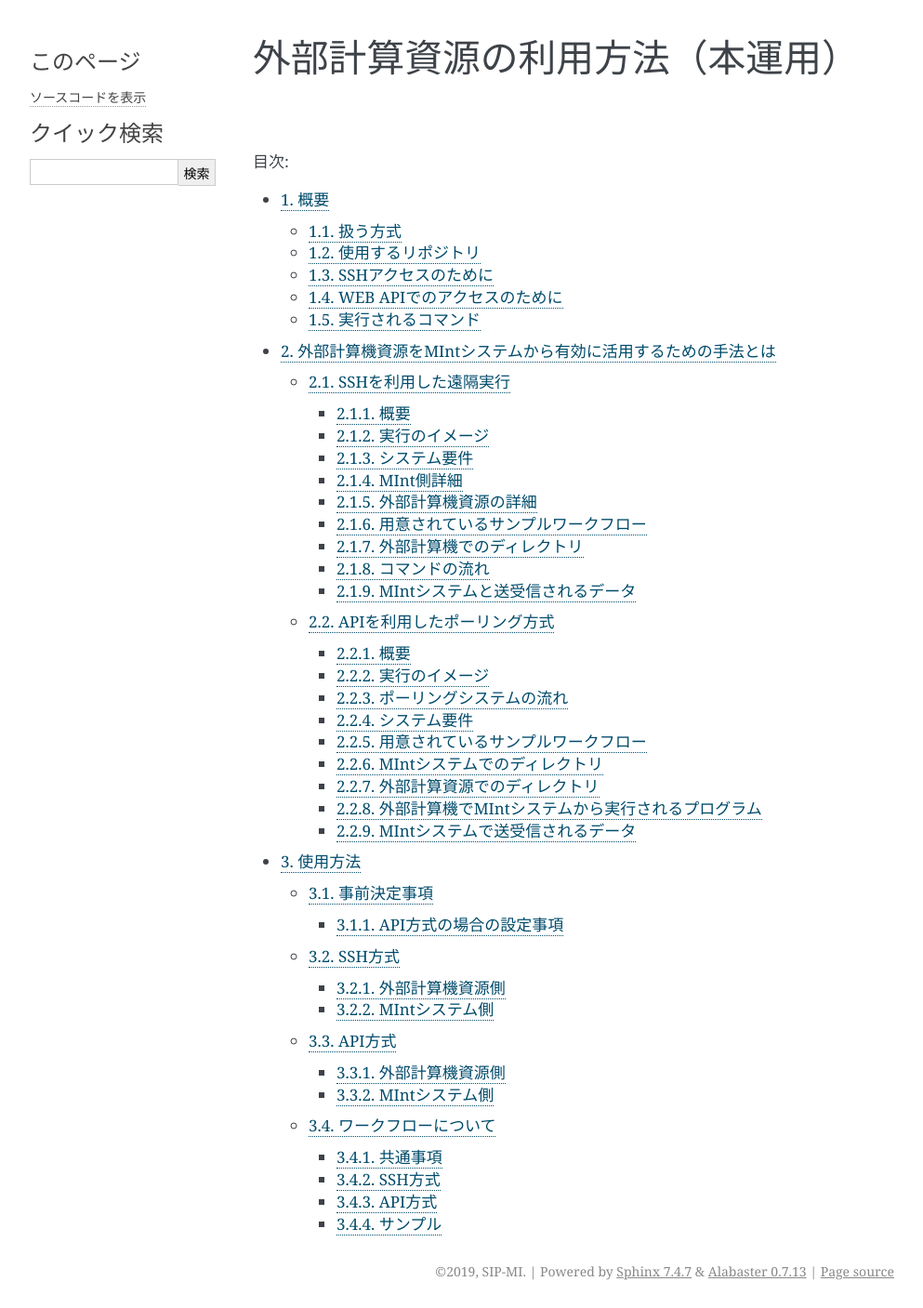
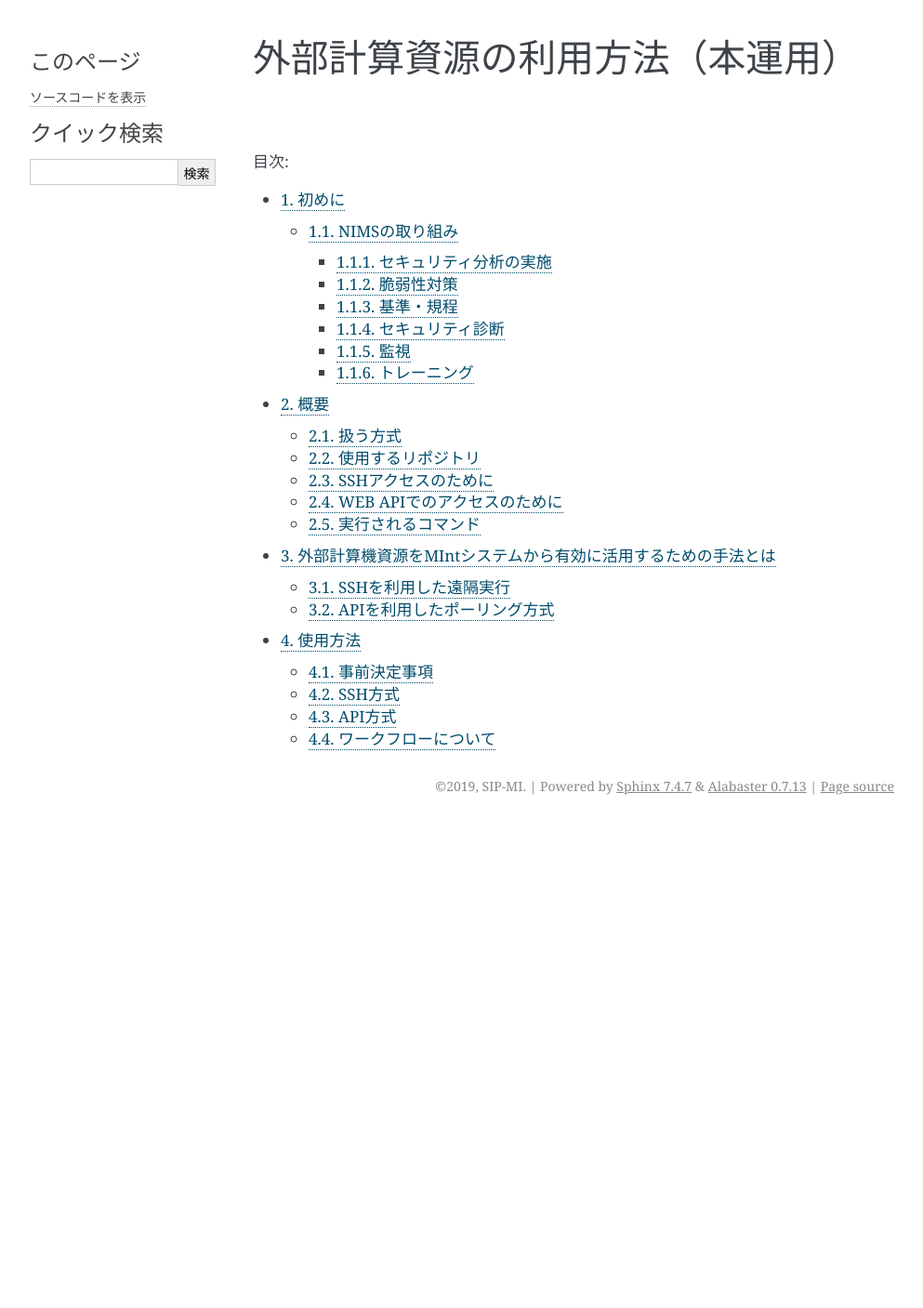
Before and after one commit to materialsintegration/remote_workflow, a Sphinx documentation site: the page built from documents/manual2nd/source/index.rst, in a window 1280 px wide. Shown: the whole page at 93% size, without its empty margins (148-1141 px from the left). Built offline with Sphinx 7.4.7, drawn with Linux system fonts in a browser that asks for light colours; after the commit the page ends 900 px from its top, so only the background shows below that; some of the changed lines change nothing that is shown.

Commit message:
マニュアル改訂

```diff
--- a/documents/manual2nd/source/using_distributed_properties.rst
+++ b/documents/manual2nd/source/using_distributed_properties.rst
@@ -1,3 +1,41 @@
+======
+初めに
+======
+
+外部計算機資源を有効活用するには、
+1. MIコンソーシアム規程、MIntシステム利用規程にしたがうこと。
+2. 外部計算機及び接続ネットワークが十分なセキュリティ対策を実施いていること。
+3. SSHによる外部計算機資源を利用するばあには、外部計算機資源の受け入れとして、接続元IPのみ接続可能とする設定を行い、脆弱性対策を講じていることとする。
+
+NIMSの取り組み
+==============
+
+セキュリティ分析の実施
+~~~~~~~~~~~~~~~~~~~~~~
+MIntシステムに対して、ISO/IEC 15408、JARO TP15002に基づくセキュリティ分析を第三者より実施して問題がないことを確認済。
+
+脆弱性対策
+~~~~~~~~~~
+システムで用いられているOSS等について、CVEおよびJVNで脆弱性情報を確認し、脆弱性対策を実施済み。また、定期的に検知ツールを利用して検知・対策を講じている。
+
+基準・規程
+~~~~~~~~~~
+政府統一基準、NIMSのセキュリティポリシーおよびセキュリティ対策基準に基づいて開発・運用を行っている。
+
+セキュリティ診断
+~~~~~~~~~~~~~~~~
+システムを外部公開（新規、改修）する際には、第三者によるセキュリティ診断を受けた上で、PSIRTによる公開前レビューを受けて問題が無いことを確認している。セキュリティ診断の実施はNIMSのセキュリティ対策基準で定められている。
+
+監視
+~~~~~
+
+監視は24時間365日のセキュリティ監視を専門ベンダーに委託して実施。不審な動きが検知された場合は、PSIRTに連絡して素早く対処（呪法も24時間365日）。監視ツールを利用しての検知をし、対応を実施している。
+
+トレーニング
+~~~~~~~~~~~~
+
+NIMS全体として毎年セキュリティトレーニングを実施している。
+
 ====
 概要
 ====
```
Also changed, not shown: 7 other files.
